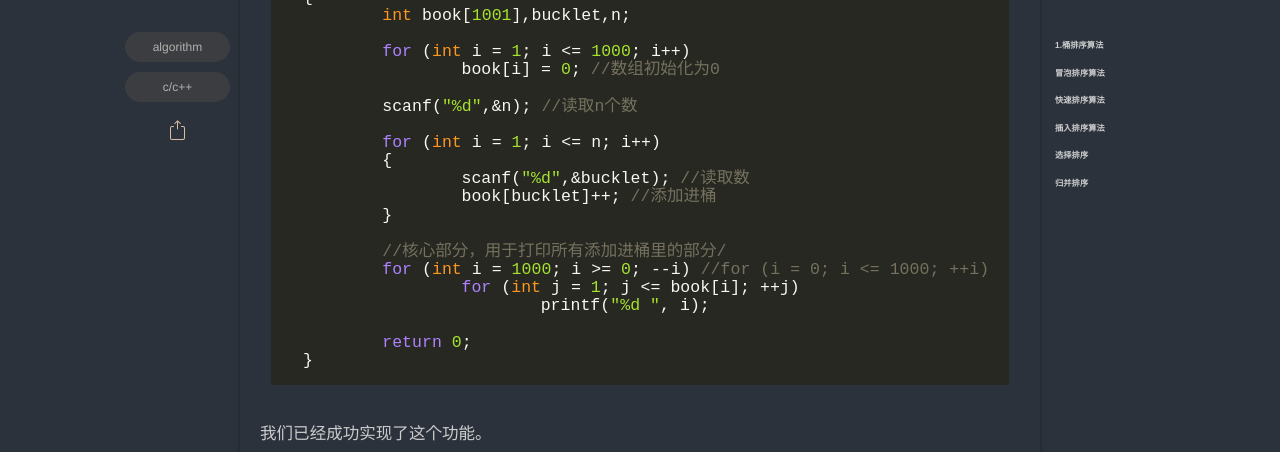
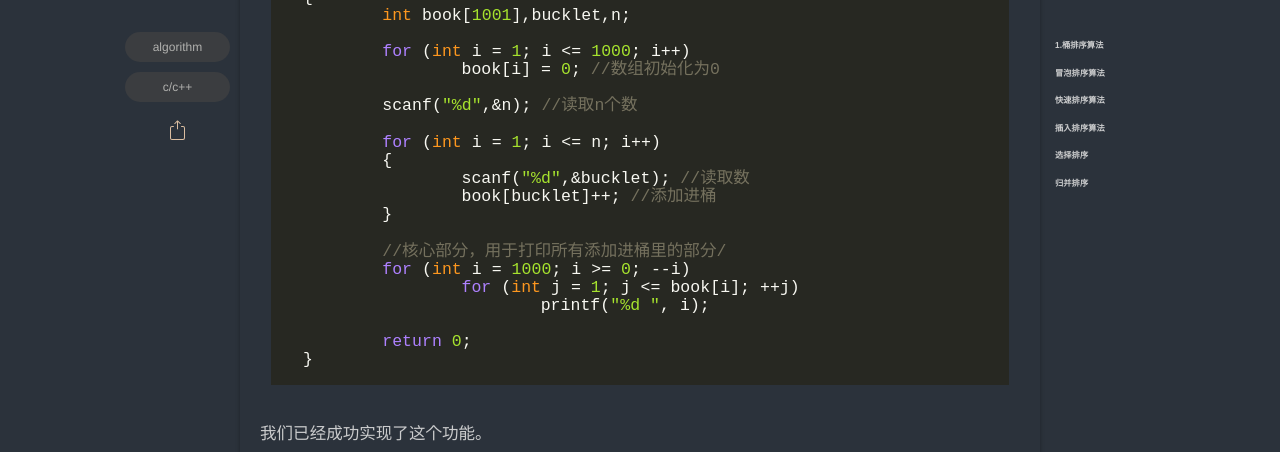
Before and after one commit to Dsmtyu/Dsmtyu.github.io, a Jekyll site: the page built from _posts/2022-04-20-Sort算法大全.md, in a window 1280 px wide and 900 px high, scrolled down 1550 px. Shown: the top 452 px of the window. Built offline with Jekyll 4.4.1, drawn with Linux system fonts in a browser that asks for light colours; some web fonts are replaced; comment, search, counter and statistics services are not loaded.

Commit message:
Update 2022-04-20-Sort算法大全.md

```diff
--- a/_posts/2022-04-20-Sort算法大全.md
+++ b/_posts/2022-04-20-Sort算法大全.md
@@ -44,7 +44,7 @@ int main()
 	}
 
 	//核心部分，用于打印所有添加进桶里的部分/
-	for (int i = 1000; i >= 0; --i) //for (i = 0; i <= 1000; ++i)
+	for (int i = 1000; i >= 0; --i)
 		for (int j = 1; j <= book[i]; ++j)
 			printf("%d ", i);
 
```
